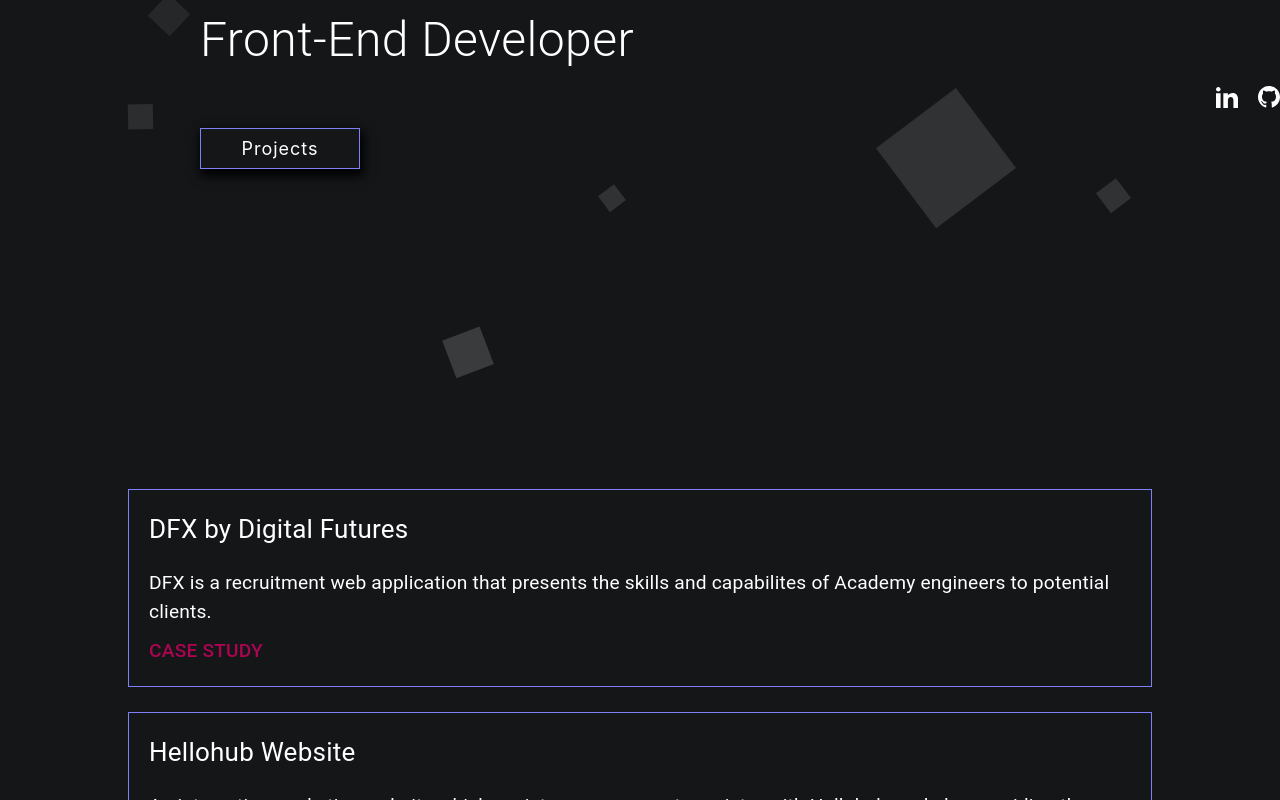
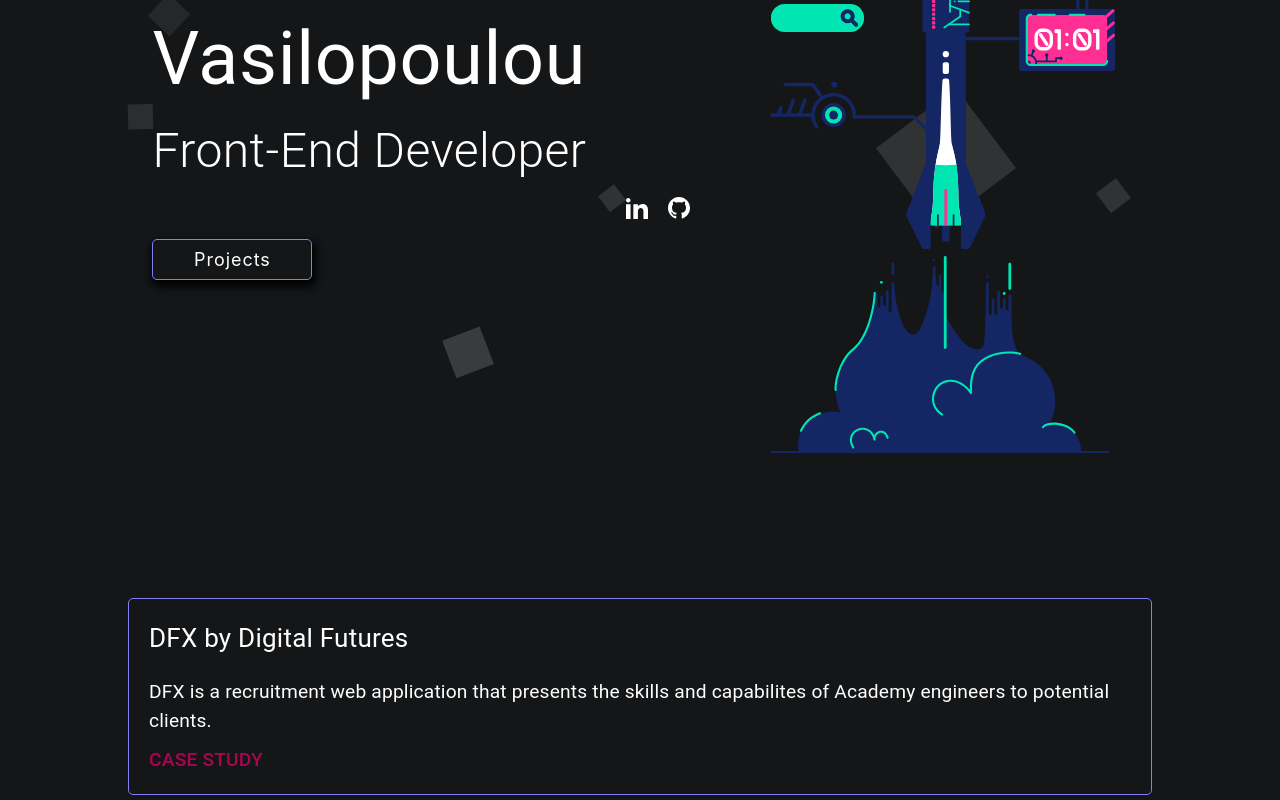
Before and after one commit to Viki-Robles/myblog, a Next.js app: page / in a window 1280 px wide. Shown: the part 440-1240 px from the top of the page. Built offline with nearby package versions, Linux system fonts and the light colour scheme.

Commit message:
feat: add picture and fixing styles

```diff
--- a/components/Blog/Blog.tsx
+++ b/components/Blog/Blog.tsx
@@ -16,6 +16,7 @@ const useStyles = makeStyles(() => ({
     lineHeight: '2rem',
   },
   button: {
+    borderRadius: '5px',
     marginTop: '10px',
     backgroundColor: '#AB0552',
     padding: '7px 20px',
--- a/components/Button/Button.tsx
+++ b/components/Button/Button.tsx
@@ -5,6 +5,7 @@ import Link from 'next/link';
 
 const useStyles = makeStyles((theme) => ({
   button: {
+    borderRadius: '5px',
     border: '1px solid #7F7FF8',
     padding: '9px 24px',
     color: 'white',
--- a/components/Contact/Contact.tsx
+++ b/components/Contact/Contact.tsx
@@ -15,6 +15,7 @@ const useStyles = makeStyles(() => ({
   textfieldContainer: {},
   contactContainer: {},
   button: {
+    borderRadius: '5px',
     backgroundColor: '#7F7FF8',
     color: 'black',
   },
--- a/components/Introduction/Introduction.tsx
+++ b/components/Introduction/Introduction.tsx
@@ -1,9 +1,10 @@
 import React from 'react';
-import { Box, Typography } from '@material-ui/core';
+import { Box, Typography, Grid } from '@material-ui/core';
 import { makeStyles } from '@material-ui/core/styles';
 import { SocialMedia } from '../SocialMedia/SocialMedia';
 import { motion } from 'framer-motion';
 import Link from 'next/link';
+import Image from 'next/image';
 
 const useStyles = makeStyles((theme) => ({
   occupation: {
@@ -45,8 +46,8 @@ const useStyles = makeStyles((theme) => ({
   name: {
     marginBottom: '25%',
     [theme.breakpoints.up('md')]: {
-      marginLeft: '200px',
       marginTop: '250px',
+      margin: '0 50px',
     },
     [theme.breakpoints.down('md')]: {
       marginTop: '250px',
@@ -57,6 +58,7 @@ const useStyles = makeStyles((theme) => ({
     },
   },
   button: {
+    borderRadius: '5px',
     border: '1px solid #7F7FF8',
     padding: '9px 24px',
     color: 'white',
@@ -65,12 +67,32 @@ const useStyles = makeStyles((theme) => ({
     maxWidth: '160px',
     textAlign: 'center',
     marginBottom: '20px',
+    zIndex: 4,
     [theme.breakpoints.down('sm')]: {
       margin: '0 auto',
       marginBottom: '40px',
+      backgroundColor: '#7F7FF8',
     },
     [theme.breakpoints.up('md')]: {
       margin: 0,
+    },
+  },
+  image: {
+    position: 'absolute',
+    [theme.breakpoints.down('sm')]: {
+      opacity: '0.4',
+    },
+  },
+  item: {
+    [theme.breakpoints.down('sm')]: {
+      margin: '0 auto',
+      position: 'absolute',
+      left: 0,
+      right: 0,
+      zIndex: 8,
+    },
+    [theme.breakpoints.up('md')]: {
+      paddingLeft: '8%',
     },
   },
 }));
@@ -79,7 +101,8 @@ export const Introduction = (): JSX.Element => {
   const classes = useStyles();
 
   return (
-    <Box className={classes.name}>
+    <Grid container className={classes.name} md={12} xl={12}>
+      <Grid item md={6} xl={6} className={classes.item}>
         <motion.div initial={{ x: 250 }} animate={{ x: 0 }} transition={{ duration: 1, type: 'spring' }}>
           <Typography className={classes.occupation}>Vicky Vasilopoulou</Typography>
         </motion.div>
@@ -87,9 +110,15 @@ export const Introduction = (): JSX.Element => {
           <Typography className={classes.title}>Front-End Developer</Typography>
           <SocialMedia />
           <Box className={classes.button}>
-          <Link href="/projects">Projects</Link>
+            <Link href="/#projects">Projects</Link>
           </Box>
         </motion.div>
-    </Box>
+      </Grid>
+      <Grid item md={6} xl={6}>
+        <motion.div initial={{ y: 0 }} animate={{ y: -100 }} transition={{ duration: 2, type: 'spring' }}>
+          <Image src="/cyborg-131.svg" width={500} height={700} className={classes.image} />
+        </motion.div>
+      </Grid>
+    </Grid>
   );
 };
--- a/components/NavBar/NavBar.tsx
+++ b/components/NavBar/NavBar.tsx
@@ -60,6 +60,7 @@ const useStyles = makeStyles((theme) => ({
     marginRight: '10px',
   },
   contactButton: {
+    borderRadius: '5px',
     border: '1px solid #7F7FF8',
     padding: '11px 20px',
     boxShadow: '2px 5px 10px 2px #000',
@@ -93,7 +94,7 @@ export const NavBar = (): JSX.Element => {
             <Link href="/#about">ABOUT</Link>
           </Box>
           <Box className={classes.contactButton}>
-            <Link href="/projects">Let's chat</Link>
+            <Link href="vasiliki.robles@gmail.com">Let's chat</Link>
           </Box>
         </Grid>
       </Grid>
--- a/components/Projects/Projects.tsx
+++ b/components/Projects/Projects.tsx
@@ -8,6 +8,7 @@ import Link from 'next/link';
 
 const useStyles = makeStyles((theme) => ({
   swipe: {
+    borderRadius: '5px',
     border: '1px solid #7F7FF8',
     padding: '20px',
     width: '80%',
@@ -110,7 +111,7 @@ export const Projects = ({ projects }): JSX.Element => {
         return (
           <Fragment>
             {!visible && (
-              <Grid container className={classes.swipe} direction="column">
+              <Grid container className={classes.swipe} direction="column" id="projects">
                 <Typography className={classes.title}>{title}</Typography>
                 <Typography className={classes.details}>{details}</Typography>
                 <Typography className={classes.link}>
--- a/components/TechnicalWriting/TechnicalWriting.tsx
+++ b/components/TechnicalWriting/TechnicalWriting.tsx
@@ -35,6 +35,7 @@ const useStyles = makeStyles((theme) => ({
     marginTop: '80px',
   },
   button: {
+    borderRadius: '5px',
     border: '1px solid #7F7FF8',
     padding: '5px 20px',
     color: '#7F7FF8',
--- a/data/projects.testData.ts
+++ b/data/projects.testData.ts
@@ -30,7 +30,7 @@ export const projectsData: ProjectsProps[] = [
     link: 'https://hellohub.com/',
     technologies: 'JavaScript, React, Material UI',
     img:
-      'https://raw.githubusercontent.com/Viki-Robles/myblog/782669627c6083e8f7213c7366e7f0022635c5b8/media/projects/portfoliohellohub-image.svg',
+      'https://raw.githubusercontent.com/Viki-Robles/myblog/95300411ce17b06c92a23d6057496512ae47728e/media/projects/hellohub.svg',
     id: 'hellohub',
     role: 'Responsible for the UI development of the new website.',
     subtitle:
--- a/pages/github.tsx
+++ b/pages/github.tsx
@@ -27,6 +27,7 @@ const useStyles = makeStyles((theme) => ({
   },
 
   button: {
+    borderRadius: '5px',
     border: '1px solid #7F7FF8',
     padding: '7px 20px',
     color: 'white',
```
Also changed, not shown: pages/projects/[id].tsx (+8 -3 lines), public/cyborg-131.svg (added). Lines whose indentation alone changed are shown as unchanged.
